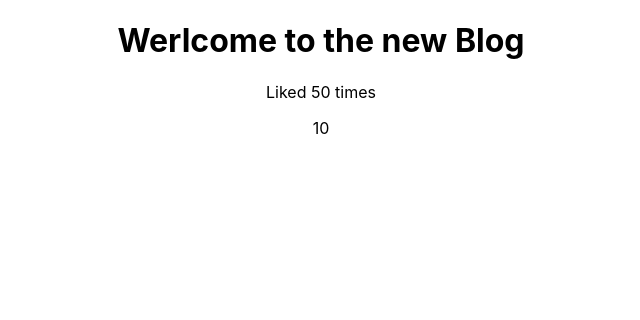
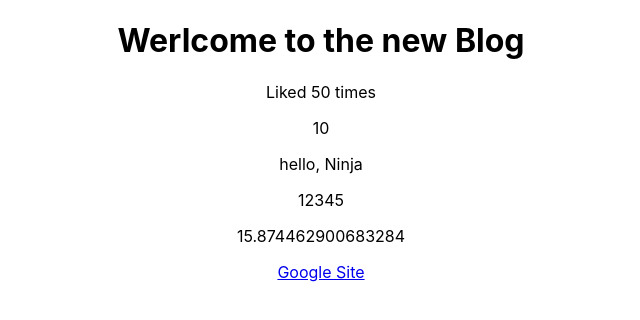
Before and after one commit to mohamedmonirshabana/babloBlog, a React (Create React App) app: page / in a window 1280 px wide. Shown: the top 320 px of the page, without its empty margins (319-959 px from the left). Built offline with nearby package versions, Linux system fonts and the light colour scheme.

Commit message:
Example for many Data Types

```diff
--- a/src/App.js
+++ b/src/App.js
@@ -6,6 +6,7 @@ function App() {
   const title = 'Werlcome to the new Blog';
   const likes = 50;
   const person = { name: 'yoshi', age: 30 };
+  const googleLink = "http://www.google.com";
 
 
   return (
@@ -14,7 +15,11 @@ function App() {
         <h1>{title}</h1>
         <p>Liked {likes} times</p>
         {/* <p>{ person }</p> */}
-        <p>{ 10 }</p>
+        <p>{10}</p>
+        <p>{"hello, Ninja"}</p>
+        <p>{[1, 2, 3, 4, 5]}</p>
+        <p> {Math.random() * 20} </p>
+        <a href={ googleLink }>Google Site</a>
       </div>
     </div>
   );
```
